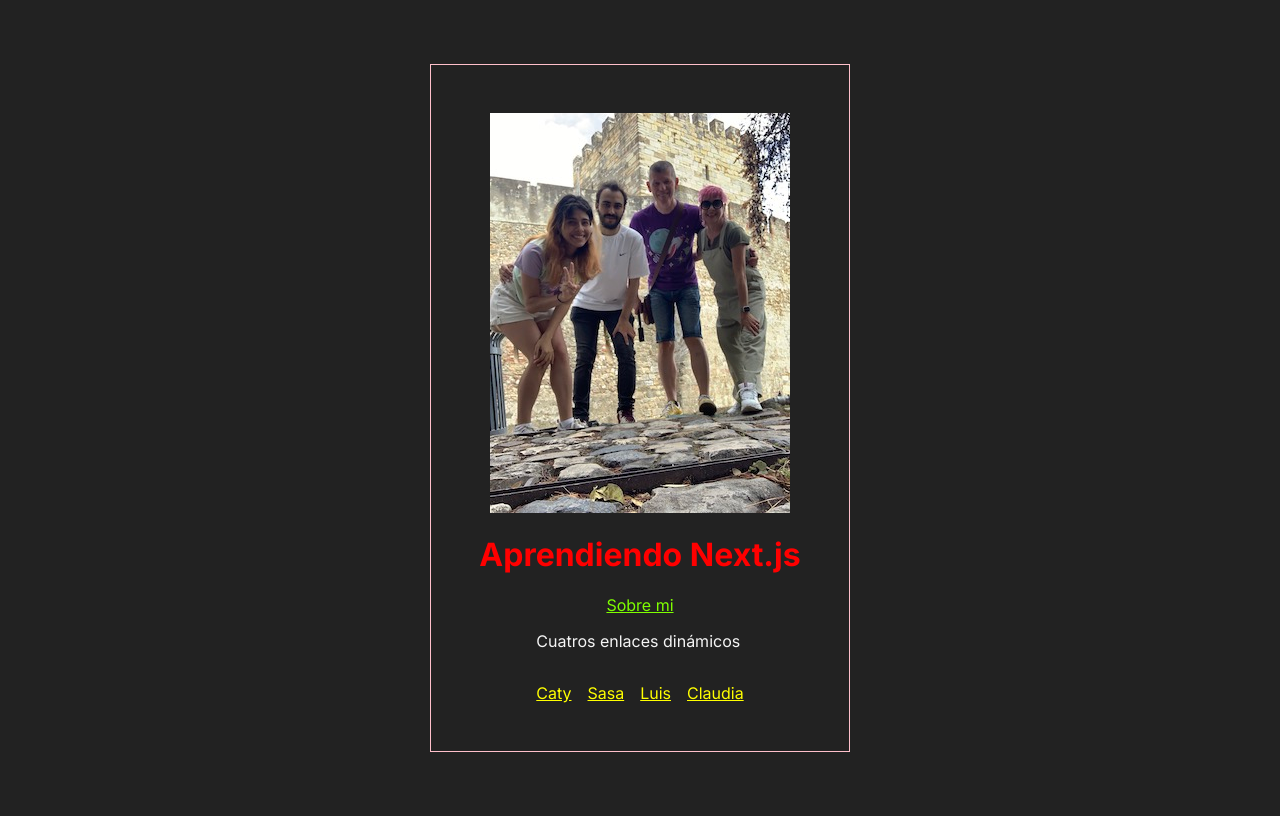
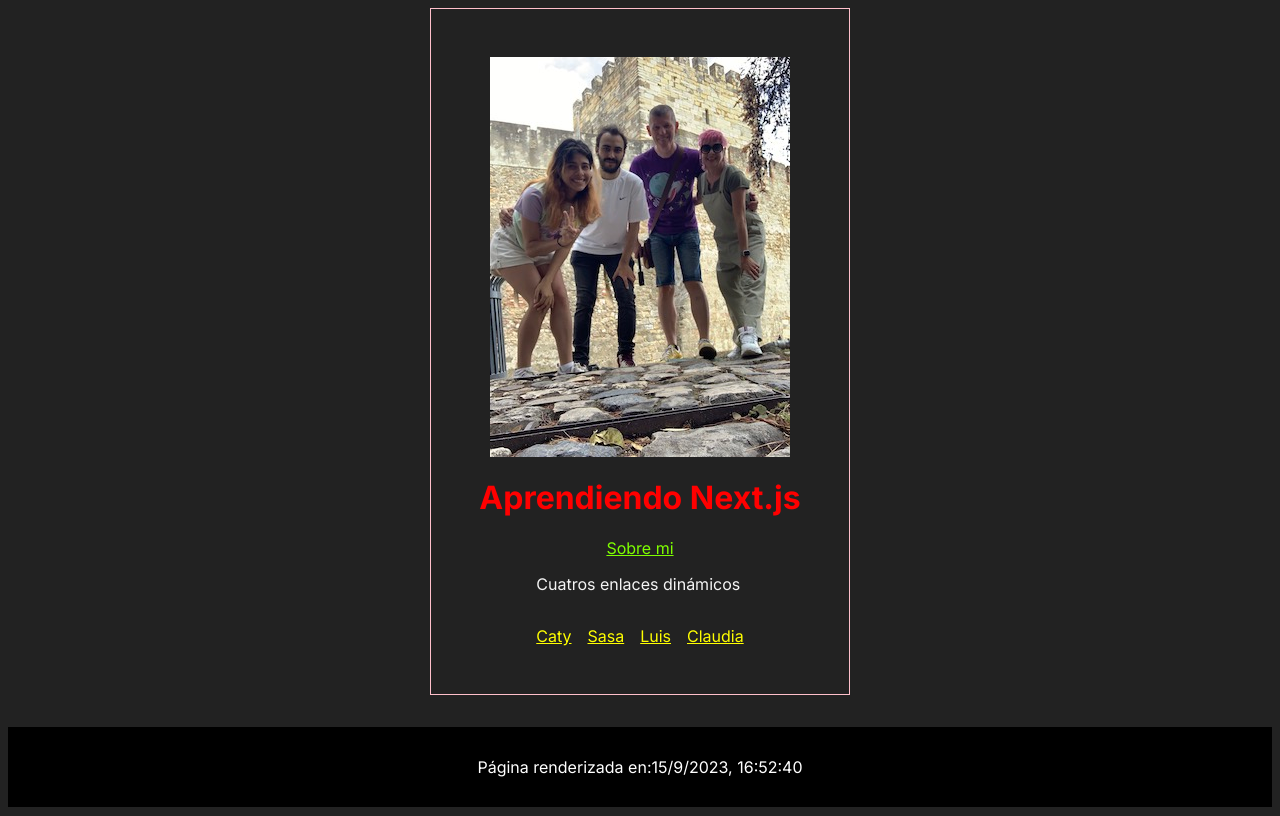
Before and after one commit to catharygr/aprendiendo-next-framework, a Next.js app: page / in a window 1280 px wide. Built offline with nearby package versions, Linux system fonts and the light colour scheme.

Commit message:
Trabajando en footer

```diff
--- a/src/app/layout.js
+++ b/src/app/layout.js
@@ -1,4 +1,5 @@
 import "./globals.css";
+import styles from "./page.module.css";
 import { Inter } from "next/font/google";
 
 const inter = Inter({ subsets: ["latin"] });
@@ -10,7 +11,13 @@ export const metadata = {
 export default function RootLayout({ children }) {
   return (
     <html lang="es">
-      <body className={inter.className}>{children}</body>
+      <body className={inter.className}>
+        {children}
+        <footer className={styles.footer}>
+          <p>Página renderizada en: </p>
+          {new Date().toLocaleString("es-ES")}
+        </footer>
+      </body>
     </html>
   );
 }
--- a/src/app/page.module.css
+++ b/src/app/page.module.css
@@ -24,3 +24,14 @@
   margin-top: 2rem;
   gap: 1rem;
 }
+
+.footer {
+  display: flex;
+  justify-content: center;
+  align-items: center;
+  width: 100%;
+  height: 5rem;
+  background-color: #000;
+  color: #fff;
+  margin-top: 2rem;
+}
```
